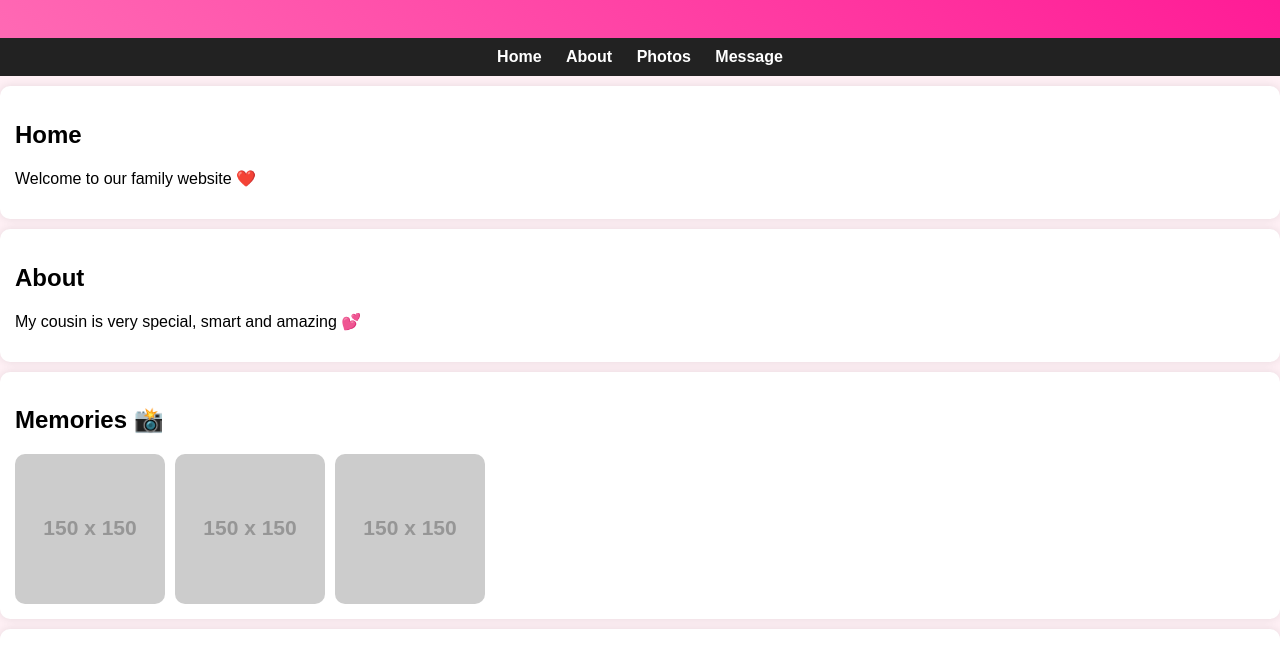
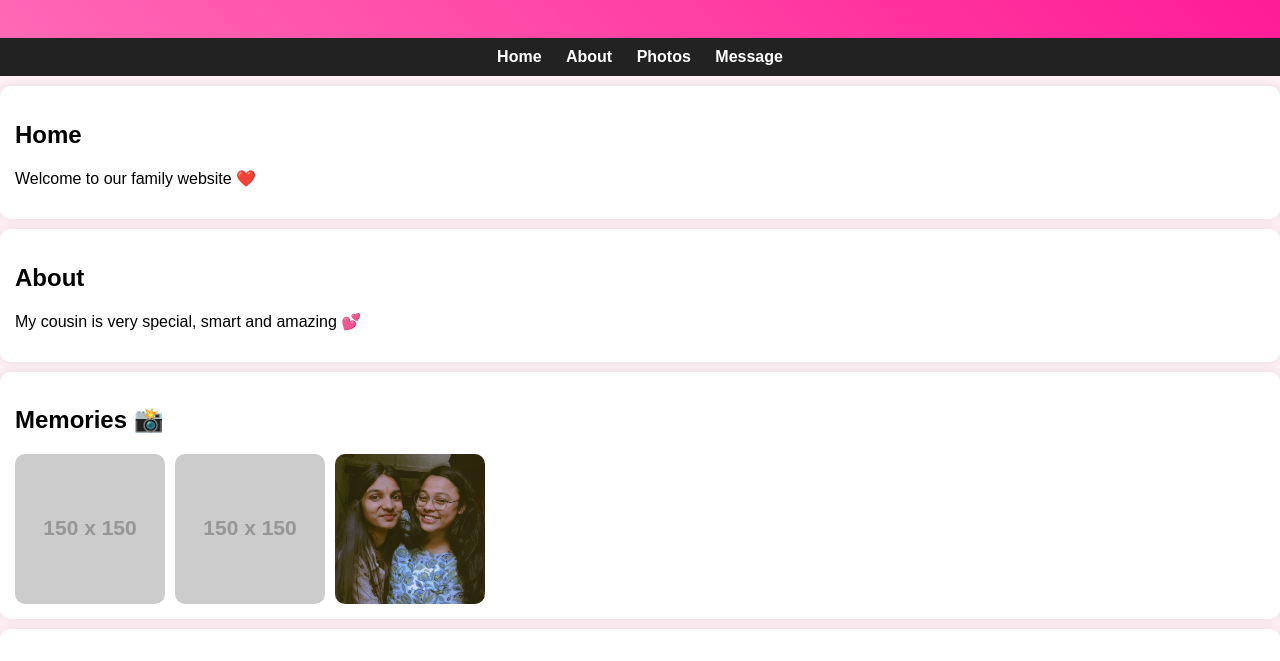
Before and after one commit to gargtanishka401-del/My-cousin-, a plain HTML site: page index.html in a window 1280 px wide. Shown: the part 127-788 px from the top of the page. Drawn offline with Linux system fonts and the light colour scheme; placeholder pictures from the web are drawn by us.

Commit message:
Update index.html

```diff
--- a/index.html
+++ b/index.html
@@ -112,7 +112,7 @@
   <div class="gallery">
     <img src="https://via.placeholder.com/150">
     <img src="https://via.placeholder.com/150">
-    <img src="https://via.placeholder.com/150">
+    <img src="Snapchat-537276003.jpg">
   </div>
 </section>
 
```
